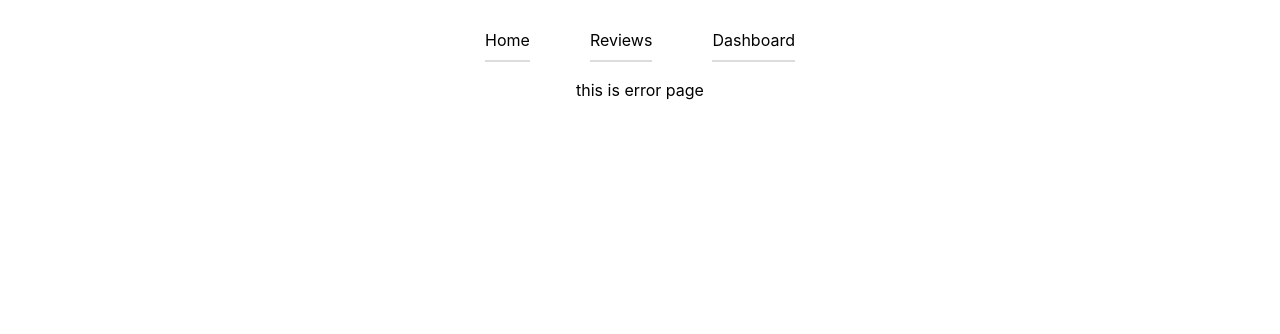
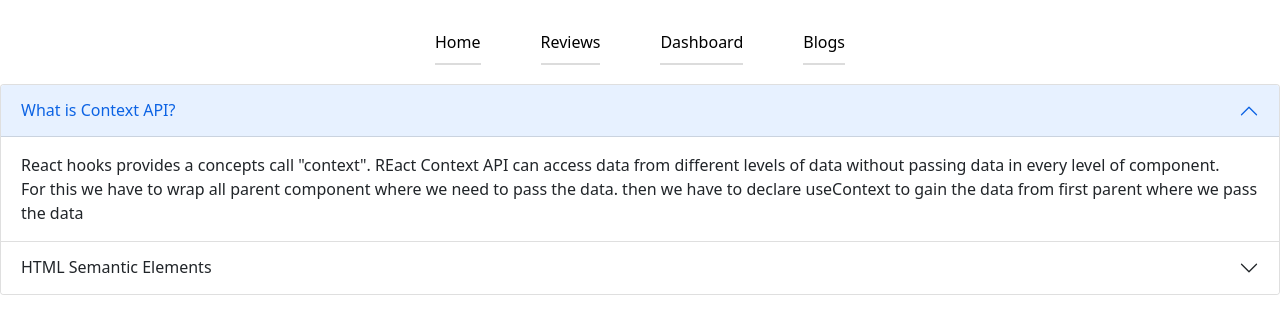
Before and after one commit to arfat-beep/product-analysis-website, a React (Create React App) app: page /blogs in a window 1280 px wide. Shown: the top 334 px of the page. Built offline with nearby package versions, Linux system fonts and the light colour scheme.

Commit message:
Write questions and answers

```diff
--- a/package.json
+++ b/package.json
@@ -7,7 +7,9 @@
     "@testing-library/jest-dom": "^5.16.3",
     "@testing-library/react": "^12.1.4",
     "@testing-library/user-event": "^13.5.0",
+    "bootstrap": "^5.1.3",
     "react": "^17.0.0",
+    "react-bootstrap": "^2.2.2",
     "react-dom": "^17.0.0",
     "react-router-dom": "^6.3.0",
     "react-scripts": "5.0.0",
--- a/src/App.js
+++ b/src/App.js
@@ -6,6 +6,7 @@ import Reviews from "./component/Reviews/Reviews";
 import Dashboard from "./component/Dashboard/Dashboard";
 import Error from "./component/Error/Error";
 import Header from "./component/Header/Header";
+import Blogs from "./component/Blogs/Blogs";
 
 function App() {
   return (
@@ -16,6 +17,7 @@ function App() {
         <Route path="/home" element={<Home></Home>}></Route>
         <Route path="/reviews" element={<Reviews></Reviews>}></Route>
         <Route path="/dashboard" element={<Dashboard></Dashboard>}></Route>
+        <Route path="/blogs" element={<Blogs></Blogs>}></Route>
         <Route path="*" element={<Error></Error>}></Route>
       </Routes>
     </div>
--- /dev/null
+++ b/src/component/Blogs/Blogs.js
@@ -0,0 +1,34 @@
+import React from "react";
+import { Accordion } from "react-bootstrap";
+
+const Blogs = () => {
+  return (
+    <div>
+      <Accordion defaultActiveKey="0">
+        <Accordion.Item eventKey="0">
+          <Accordion.Header>What is Context API?</Accordion.Header>
+          <Accordion.Body style={{ textAlign: "left" }}>
+            React hooks provides a concepts call "context". REact Context API
+            can access data from different levels of data without passing data
+            in every level of component. <br />
+            For this we have to wrap all parent component where we need to pass
+            the data. then we have to declare useContext to gain the data from
+            first parent where we pass the data
+          </Accordion.Body>
+        </Accordion.Item>
+        <Accordion.Item eventKey="1">
+          <Accordion.Header>HTML Semantic Elements</Accordion.Header>
+          <Accordion.Body>
+            Semantic tag is a tag where we can clearly describe the meaning of
+            this tag for both developer and user. It's behavior is like a div
+            tag. But it's can explain what is the purpose of this code or tag.
+            Anyone with semantic tag can understand the meaning and purpose of
+            every semantic tag in a website.
+          </Accordion.Body>
+        </Accordion.Item>
+      </Accordion>
+    </div>
+  );
+};
+
+export default Blogs;
--- a/src/component/Header/Header.js
+++ b/src/component/Header/Header.js
@@ -7,6 +7,7 @@ const Header = () => {
       <Link to="/">Home</Link>
       <Link to="/reviews">Reviews</Link>
       <Link to="/dashboard">Dashboard</Link>
+      <Link to="/blogs">Blogs</Link>
     </div>
   );
 };
--- a/src/index.js
+++ b/src/index.js
@@ -5,6 +5,7 @@ import App from "./App";
 import reportWebVitals from "./reportWebVitals";
 import { BrowserRouter } from "react-router-dom";
 
+import "bootstrap/dist/css/bootstrap.min.css";
 ReactDOM.render(
   <BrowserRouter>
     <React.StrictMode>
```
Also changed, not shown: 1 other file (tests, documents, lock files or other folders).
